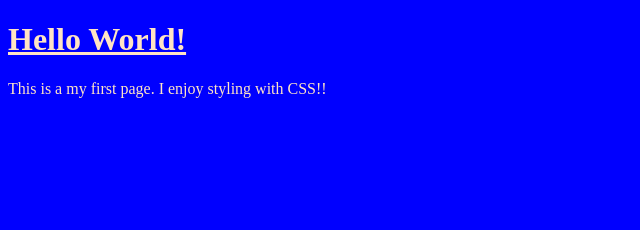
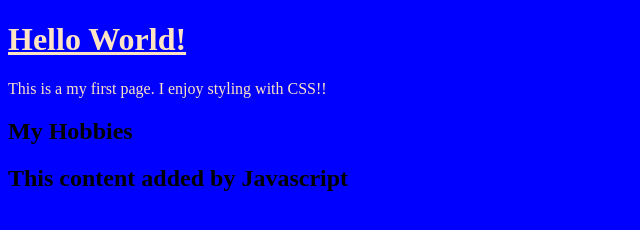
Before and after one commit to catman237/myPortfolio-Repository, a plain HTML site: page index.html in a window 1280 px wide. Shown: the whole page, without its empty margins (0-640 px from the left). Drawn offline with Linux system fonts and the light colour scheme.

Commit message:
add script.js, connect to index,html

```diff
--- a/index.html
+++ b/index.html
@@ -9,6 +9,8 @@
 <body>
     <h1>Hello World!</h1>
     <p>This is a my first page. I enjoy styling with CSS!!</p>
+    <h2>My Hobbies</h2>
+    <script src="script.js"></script>
 </body>
 
 </html>
--- /dev/null
+++ b/script.js
@@ -0,0 +1,3 @@
+const h2 = document.createElement('h2')
+h2.textContent = "This content added by Javascript";
+document.querySelector('body').appendChild(h2);
```
